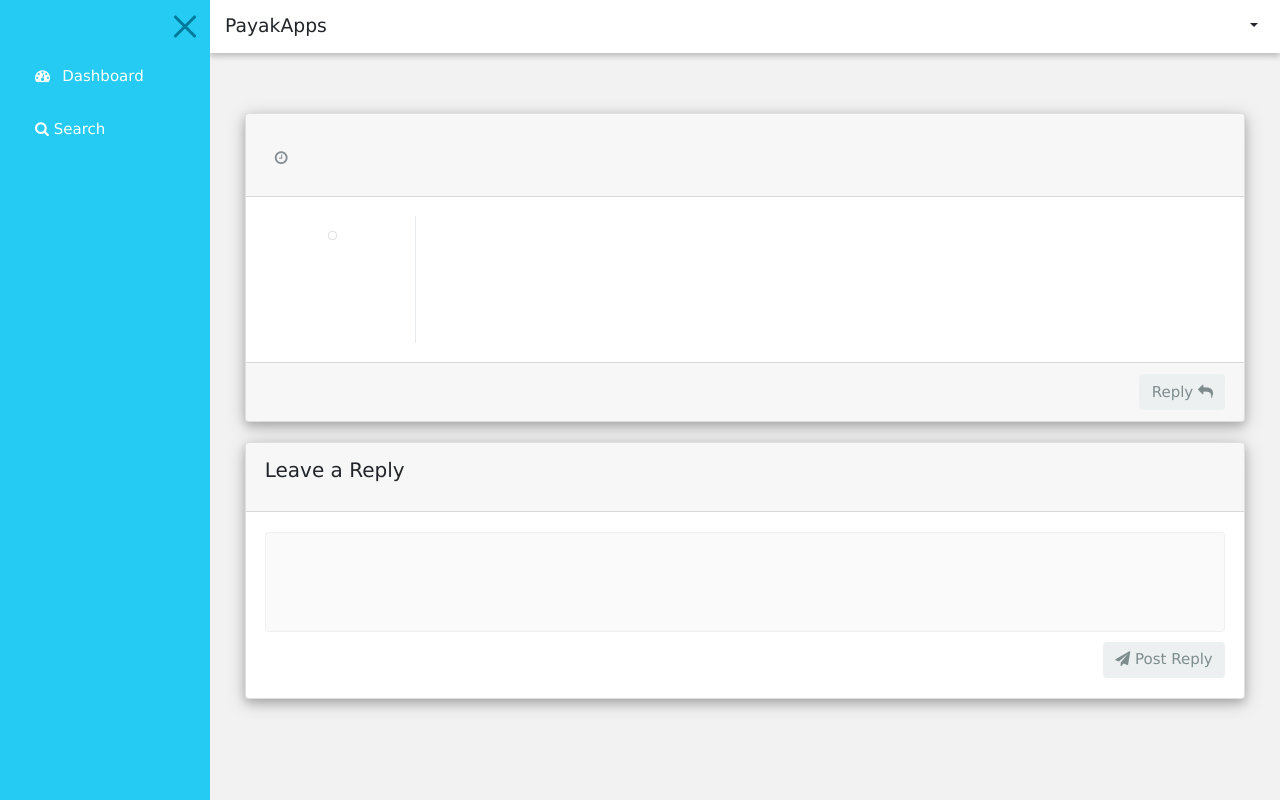
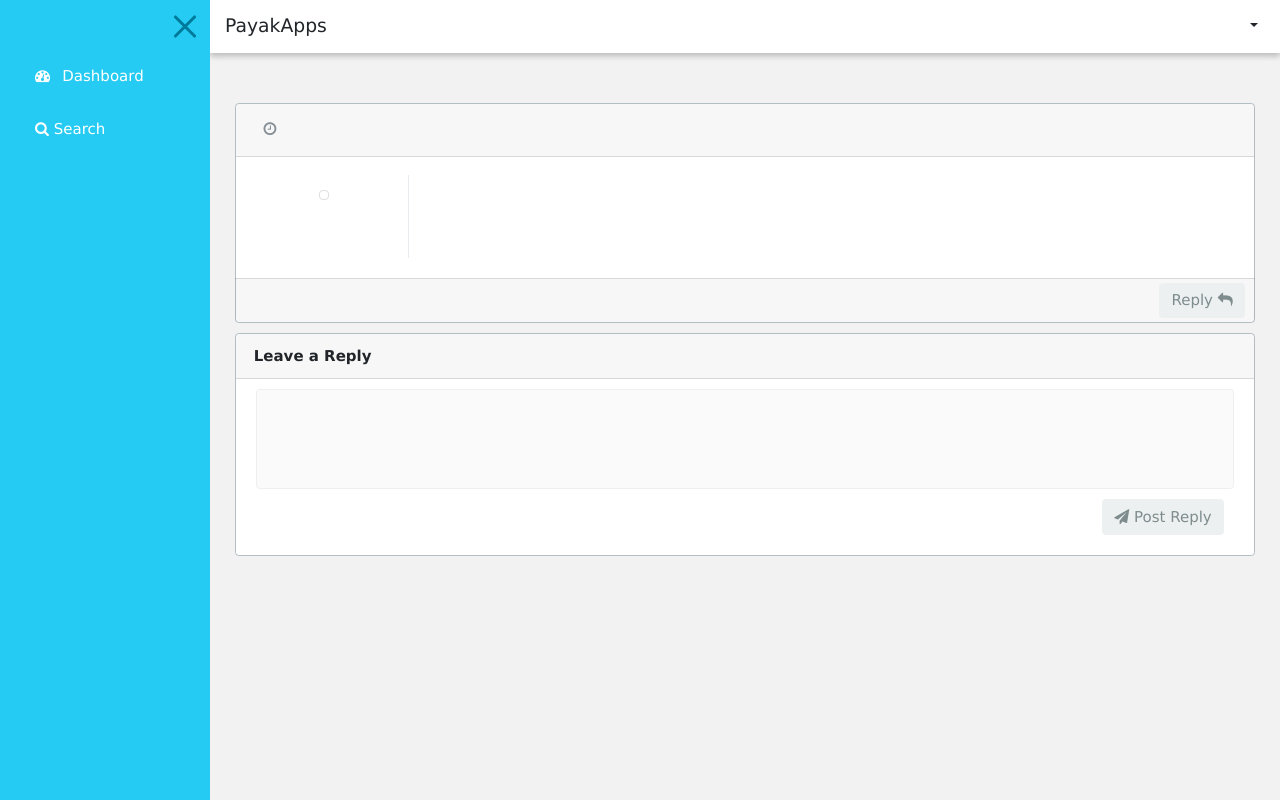
Before and after one commit to Jcarnecer/forum, a CodeIgniter app: page /forum/post/view/0 in a window 1280 px wide. Run offline with CodeIgniter, Linux system fonts and the light colour scheme; data that the repository does not hold is empty; some libraries are stand-ins or nearby versions.

Commit message:
Card post fixed and form fixed

```diff
--- a/application/views/post/view.php
+++ b/application/views/post/view.php
@@ -1,12 +1,12 @@
 <div class="container">
     <div class="row">
         <div class="col-md-12">
-            <div class="card space-between w3-card-4">
+            <div class="background-forum">
+                <div class="card space-between card-details">
                     <div class="card-header">
                         <div class="profile-header">
-                        <p class="d-inline-block"><?= $thread['author'] ?></p><br>
-                            <p class="text-muted"><?= $thread['created_at'] ?> <i class="fa fa-clock-o" aria-hidden="true"></i></p>
-
+                            <span class="d-inline-block font-weight-bold"><?= $thread['author'] ?></span>
+                                <span class="text-muted"><?= $thread['created_at'] ?> <i class="fa fa-clock-o" aria-hidden="true"></i></span>
                         </div>
                     </div>
                     <div class="card-body">
@@ -15,26 +15,25 @@
                                 <span><img src="<?= $thread['avatar_url'] ?>" class="img-thumbnail w-50 mt-3" aria-hidden="true"></i></span>
                             </div>
                             <div class="col-md-10 right-content border border-top-0 border-bottom-0 border-right-0">
-                            <h1><?= $thread['title'] ?></h1>
+                                <div class="font-weight-bold forum-title "><?= $thread['title'] ?></div>
                                 <div class="container">
-                                <p class="forum-content">
+                                    <div class="forum-content">
                                         <?= $thread['body'] ?>
-                                </p>
                                     </div>
                                 </div>
                             </div>
                         </div>
-                <div class="card-footer">
+                    </div>
+                    <div class="card-footer footer-reply">
                         <a class="btn btn-primary btn-reply float-right" href="#reply">Reply <span> <i class="fa fa-reply" aria-hidden="true"></i></span></a>
                     </div>
                 </div>
 
                 <?php foreach ($thread['comment'] as $comment): ?>
-            <div class="card space-between w3-card-4">
+                <div class="card space-between">
                     <div class="card-header">
-                    <div class="profile-header">
-                    <p class="d-inline-block"><?= $thread['author'] ?></p><br>
-                            <p class="text-muted"><?= $comment['created_at'] ?> <i class="fa fa-clock-o" aria-hidden="true"></i></p>
+                        <div class="forum-comments">
+                            <span class="text-muted"><?= $comment['created_at'] ?> <i class="fa fa-clock-o" aria-hidden="true"></i></span>
                         </div>
                     </div>
                     <div class="card-body">
@@ -43,13 +42,13 @@
                                 <span><img src="<?= $thread['avatar_url'] ?>" class="img-thumbnail w-50 mt-3" aria-hidden="true"></i></span>
                             </div>
                             <div class="col-md-10 right-content border border-top-0 border-bottom-0 border-right-0">
-                            <p class="forum-content">
+                                <div class="forum-content">
                                     <?= $comment['body'] ?>
-                            </p>
                                 </div>
                             </div>
                         </div>
-                <div class="card-footer">
+                    </div>
+                    <div class="card-footer footer-reply">
                         <a class="btn btn-primary btn-reply float-right" href="#reply">Reply <span> <i class="fa fa-reply" aria-hidden="true"></i></span></a>
                     </div>
                 </div>
@@ -58,18 +57,19 @@
 
 
                 <!-- Comments Form -->
-            <div class="card space-between w3-card-4" id="reply">
+                <div class="card space-between" id="reply">
                     <div class="card-header">
-                    <div class="leave-reply">
-                        <p class="d-inline-block">Leave a Reply</p>
+                        <div class="leave-reply font-weight-bold">
+                            <span class="d-inline-block">Leave a Reply</span>
                         </div>
                     </div>
-                <div class="card-block page-wrapper">
+                    <div class="card-block reply-wrapper">
                             <form action="post/reply/<?=$thread['id']?>" method="POST" role="form" class="message">
-                            <textarea name="body" class="form-control" id="reply-system" rows="3"></textarea>
-                            <button type="submit" value="Post Reply" class="btn btn-primary btn-reply float-right" style="margin-top: 10px;"><span> <i class="fa fa-paper-plane" aria-hidden="true"></i></span> Post Reply</button>
+                                <textarea name="body" class="form-control" id="reply-system" rows="10"></textarea>
+                                <button type="submit" value="Post Reply" class="btn btn-primary btn-reply float-right" style="margin: 10px;"><span> <i class="fa fa-paper-plane" aria-hidden="true"></i></span> Post Reply</button>
                             </form>
                     </div>
+
                 </div>
             </div>
         </div>
--- a/assets/css/forum.css
+++ b/assets/css/forum.css
@@ -2,14 +2,6 @@
     margin: 0;
     padding: 0;
     box-sizing: border-box;
-}
-
-
-.inner-content{
-    padding-right: 30px;
-    padding-bottom: 20px;
-    padding-top: 20px;
-    overflow-y: auto;
 }
 
 .main-content {
@@ -17,14 +9,23 @@
     height: 100%;
     overflow: hidden;
 }
+.inner-content{
+    padding-right: 30px;
+    padding-bottom: 20px;
+    padding-top: 20px;
+    overflow-y: auto;
 
-.space-between{
-    margin: 20px;
 }
 
 
+.space-between{
+    margin: 10px;
+}
+.card{
+    border: 1px solid #b2bec3;
+}
+
 /*Dashboard Forum*/
-
 .title-header{
     padding: 0 0.5px;
     font-size: 20px;
@@ -39,13 +40,20 @@
 
 /*Dashboard Page with the title and content*/
 .profile-header{
-    padding-left: 10px;
-    padding-right: 0.5px;
+    padding: 4px 5px;
+    margin: -1px -1px 0;
 }
 
-.profile-header p{
+.forum-comments{
+    padding: 4px 0;
+    margin: -1px -1px 0;
+}
+
+
+.forum-title{
+    position: absolute;
+    top: 10px;
     font-size: 15px;
-    position: relative;
 }
 
 .message-header{
@@ -53,44 +61,30 @@
     position: relative;
     font-weight: bold;
 }
-/*
-.vertical-line{
-    border-left: 1px solid #95a5a6;
-    max-height: 100px;
-    height: auto;
-    position: relative;
-    top: auto;
-    bottom: auto;
-}
-*/
+
 
 .left-avatar{
     padding: 30px 20px;
     text-align: center;
 }
 
-.left-avatar i{
-    font-size: 50px;
-    padding: 10px 20px;
-
-}
 
 .right-content{
     padding: 30px 20px;
 }
 
 .forum-content{
-    overflow-x: hidden;
-    overflow-y: hidden;
     white-space: pre-line;
-    padding: 10px;
-}
-
-.forum-content p{
-    font-size: 10px;
+    width: 100%;
+    font-size: 15px;
     font-weight: 200;
 }
+.footer-reply{
+    padding: 4px 10px;
+    margin: 1px -1px 0;
+    position: relative;
 
+}
 .btn-reply,
 .btn-reply:active,
 .btn-reply:visited,
@@ -110,18 +104,10 @@
     color: #ecf0f1;
 }
 
-
-.leave-reply p{
-    font-size: 20px;
-    font-weight: 400;
+/* Leave Reply */
+.leave-reply{
+    margin: -1px -1px 0;
 }
-
-/* .leave-reply a{
-    font-weight: 300;
-    color: #95a5a6;
-    font-size: 30px;
-} */
-
 .message p{
     font-size: 20px;
     margin-left: 10px;
@@ -131,10 +117,17 @@
 .title-wrapper{
     padding-left: 10px;
 }
+/* Create Forum */
 
 .comment-form{
     padding: 10px 10px;
 }
+
+#create-title{
+    width: 496px;
+    float: left;
+}
+
 #comment-system{
     resize: none;
     width: 50%;
@@ -142,13 +135,31 @@
     height: 10%;
 }
 
-#create-post, #reply-system{
+.create-wrapper {
+    padding: 10px 20px;
+    width: 100%;
+}
+
+#create-post{
+    resize: none;
+    width: 1000px;
+    background-color:#FAFAFA;
+    border:#EFEFEF solid 1px;
+    height: 150px;
+}
+/* Reply system */
+ #reply-system{
     resize: none;
     width: 100%;
     height: 100px;
     background-color:#FAFAFA;
     border:#EFEFEF solid 1px;
     color: #333;
+}
+
+.reply-wrapper {
+    padding: 10px 20px;
+    width: 100%;
 }
 
 .comment-avartar{
@@ -174,35 +185,3 @@
     border: 1px solid #2c3e50;
     color: #ecf0f1;
 }
-
-/* RichText Editor */
-
-/* * {
-    margin: 0;
-    padding: 0;
-    box-sizing: border-box;
-} */
-
-/* page */
-.page-wrapper {
-    margin: 20px auto;
-    width: 960px;
-    max-width: 100%;
-}
-/*
-textarea {
-    background-color:#FAFAFA;
-    border:#EFEFEF solid 1px;
-    color:#333;
-    height:150px;
-    width:100%;
-} */
-
-
-/* richtext custom style */
-/* .richText {
-    margin-top: 0px;
-    -webkit-box-shadow: 0 0 20px 0 #999;
-    -moz-box-shadow: 0 0 20px 0 #999;
-    box-shadow: 0 0 20px 0 #999;
-} */
```
Also changed, not shown: application/views/post/create.php (+5 -10 lines). Lines whose indentation alone changed are shown as unchanged.
